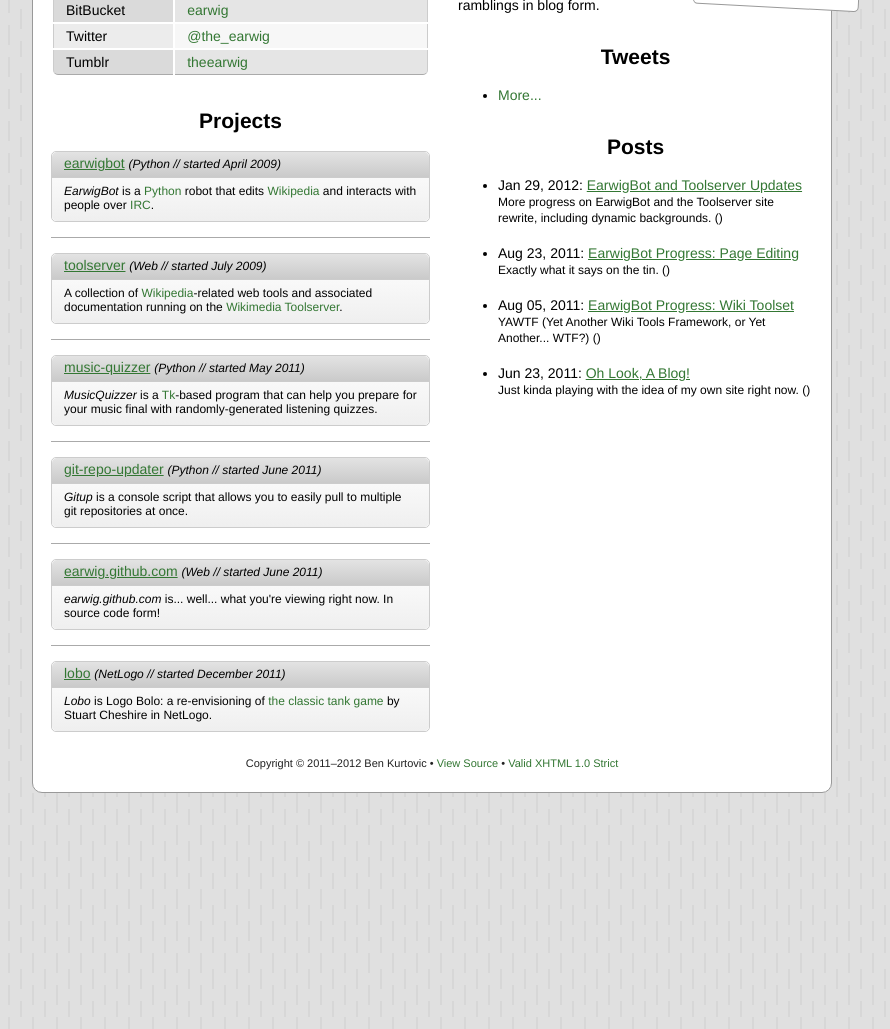
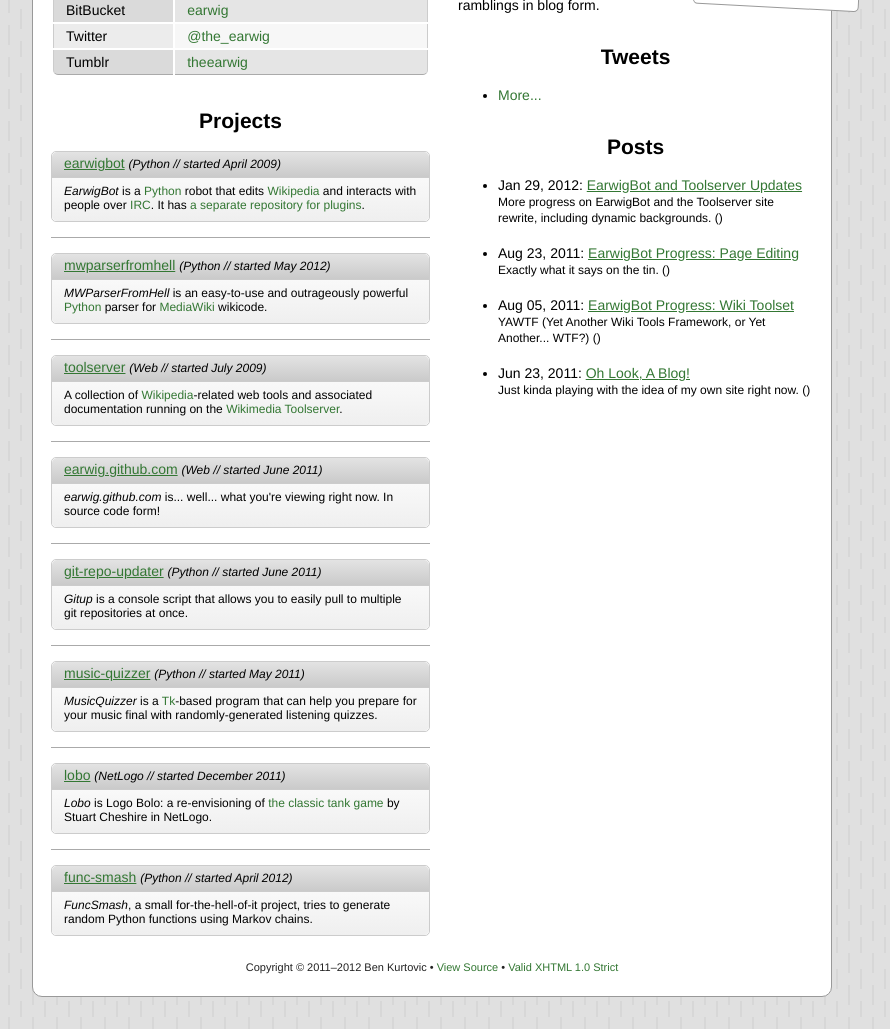
Before and after one commit to earwig/benkurtovic.com, a Jekyll site: the page built from index.html, in a window 1280 px wide, cut to the strip 327-1356 px from the top of the page. Shown: the whole strip, without its empty margins (208-1098 px from the left). Built offline with Jekyll 4.4.1, drawn with Linux system fonts in a browser that asks for light colours; comment, search, counter and statistics services are not loaded; before the commit the page ends 1152 px from its top, so only the background shows below that.

Commit message:
Updates; fixing some XHTML errors as well.

```diff
--- a/_layouts/base.html
+++ b/_layouts/base.html
@@ -9,7 +9,7 @@
         <script src="/js/tweets.js" type="text/javascript"></script>
     </head>
     <body onload="load_tweets();">
-        <div id="forkme">
+        <div id="forkme-box">
             <a href="http://github.com/earwig">
                 <img id="forkme" src="/images/forkme.png" title="Fork me on GitHub" alt="Fork me on GitHub" />
             </a>
--- a/_layouts/home.html
+++ b/_layouts/home.html
@@ -59,7 +59,6 @@
                 <p>On this page, you can find my identities on a few other sites, check out the projects I'm working on, and read some of my incessant ramblings in blog form.</p>
                 <h2 class="index-header">Tweets</h2>
                 <ul id="tweets">
-                    <div id="twitter"></div>
                     <li><a href="http://twitter.com/the_earwig">More...</a></li>
                 </ul>
                 <h2 class="index-header">Posts</h2>
--- a/index.html
+++ b/index.html
@@ -5,16 +5,25 @@
 
 <div class="project">
     <div class="project-head">
-        <a class="invert" href="http://github.com/earwig/earwigbot">earwigbot</a> <span class="description"><i>(Python // started April 2009)</i></span>
+        <a class="invert" href="https://github.com/earwig/earwigbot">earwigbot</a> <span class="description"><i>(Python // started April 2009)</i></span>
     </div>
     <div class="project-body description">
-        <i>EarwigBot</i> is a <a href="http://python.org/">Python</a> robot that edits <a href="http://en.wikipedia.org/">Wikipedia</a> and interacts with people over <a href="http://en.wikipedia.org/wiki/Internet_Relay_Chat">IRC</a>.
+        <i>EarwigBot</i> is a <a href="http://python.org/">Python</a> robot that edits <a href="http://en.wikipedia.org/">Wikipedia</a> and interacts with people over <a href="http://en.wikipedia.org/wiki/Internet_Relay_Chat">IRC</a>. It has <a href="https://github.com/earwig/earwigbot-plugins">a separate repository for plugins</a>.
     </div>
 </div>
 <div class="divider"></div>
 <div class="project">
     <div class="project-head">
-        <a class="invert" href="http://github.com/earwig/toolserver">toolserver</a> <span class="description"><i>(Web // started July 2009)</i></span>
+        <a class="invert" href="https://github.com/earwig/mwparserfromhell">mwparserfromhell</a> <span class="description"><i>(Python // started May 2012)</i></span>
+    </div>
+    <div class="project-body description">
+        <i>MWParserFromHell</i> is an easy-to-use and outrageously powerful <a href="http://python.org/">Python</a> parser for <a href="http://mediawiki.org/">MediaWiki</a> wikicode.
+    </div>
+</div>
+<div class="divider"></div>
+<div class="project">
+    <div class="project-head">
+        <a class="invert" href="https://github.com/earwig/toolserver">toolserver</a> <span class="description"><i>(Web // started July 2009)</i></span>
     </div>
     <div class="project-body description">
         A collection of <a href="http://en.wikipedia.org/">Wikipedia</a>-related web tools and associated documentation running on the <a href="http://toolserver.org/">Wikimedia Toolserver</a>.
@@ -23,7 +32,25 @@
 <div class="divider"></div>
 <div class="project">
     <div class="project-head">
-        <a class="invert" href="http://github.com/earwig/music-quizzer">music-quizzer</a> <span class="description"><i>(Python // started May 2011)</i></span>
+        <a class="invert" href="https://github.com/earwig/earwig.github.com">earwig.github.com</a> <span class="description"><i>(Web // started June 2011)</i></span>
+    </div>
+    <div class="project-body description">
+        <i>earwig.github.com</i> is... well... what you're viewing right now. In source code form!
+    </div>
+</div>
+<div class="divider"></div>
+<div class="project">
+    <div class="project-head">
+        <a class="invert" href="https://github.com/earwig/git-repo-updater">git-repo-updater</a> <span class="description"><i>(Python // started June 2011)</i></span>
+    </div>
+    <div class="project-body description">
+        <i>Gitup</i> is a console script that allows you to easily pull to multiple git repositories at once.
+    </div>
+</div>
+<div class="divider"></div>
+<div class="project">
+    <div class="project-head">
+        <a class="invert" href="https://github.com/earwig/music-quizzer">music-quizzer</a> <span class="description"><i>(Python // started May 2011)</i></span>
     </div>
     <div class="project-body description">
         <i>MusicQuizzer</i> is a <a href="http://en.wikipedia.org/wiki/Tk_(framework)">Tk</a>-based program that can help you prepare for your music final with randomly-generated listening quizzes.
@@ -32,27 +59,18 @@
 <div class="divider"></div>
 <div class="project">
     <div class="project-head">
-        <a class="invert" href="http://github.com/earwig/git-repo-updater">git-repo-updater</a> <span class="description"><i>(Python // started June 2011)</i></span>
+        <a class="invert" href="https://github.com/earwig/lobo">lobo</a> <span class="description"><i>(NetLogo // started December 2011)</i></span>
     </div>
     <div class="project-body description">
-        <i>Gitup</i> is a console script that allows you to easily pull to multiple git repositories at once.
+        <i>Lobo</i> is Logo Bolo: a re-envisioning of <a href="http://en.wikipedia.org/wiki/Bolo_(video_game)">the classic tank game</a> by Stuart Cheshire in NetLogo.
     </div>
 </div>
 <div class="divider"></div>
 <div class="project">
     <div class="project-head">
-        <a class="invert" href="http://github.com/earwig/earwig.github.com">earwig.github.com</a> <span class="description"><i>(Web // started June 2011)</i></span>
+        <a class="invert" href="https://github.com/earwig/func-smash">func-smash</a> <span class="description"><i>(Python // started April 2012)</i></span>
     </div>
     <div class="project-body description">
-        <i>earwig.github.com</i> is... well... what you're viewing right now. In source code form!
+        <i>FuncSmash</i>, a small for-the-hell-of-it project, tries to generate random Python functions using Markov chains.
     </div>
 </div>
-<div class="divider"></div>
-<div class="project">
-    <div class="project-head">
-        <a class="invert" href="http://github.com/earwig/lobo">lobo</a> <span class="description"><i>(NetLogo // started December 2011)</i></span>
-    </div>
-    <div class="project-body description">
-        <i>Lobo</i> is Logo Bolo: a re-envisioning of <a href="http://en.wikipedia.org/wiki/Bolo_(video_game)">the classic tank game</a> by Stuart Cheshire in NetLogo.
-    </div>
-</div>
--- a/js/tweets.js
+++ b/js/tweets.js
@@ -1,5 +1,5 @@
 function load_tweets() {
-    var element = document.getElementById("twitter");
+    var element = document.getElementById("tweets");
     if (element) {
         var callback = "like_a_boss";
         var username = "the_earwig";
@@ -20,14 +20,16 @@
 }
 
 function show_tweets(tweets, element) {
+    var addedHTML = "";
     for (t in tweets) {
         var tweet = tweets[t];
         var t = '<li class="post">' + fmt_text(tweet["text"]) + "<br />";
         t += '<a href="http://twitter.com/' + tweet["user"]["screen_name"] + '/status/' + tweet["id_str"] + '">'
         t += '<span class="tweet description">' + fmt_date(tweet["created_at"]) + "</span>";
         t += "</a></li>";
-        element.innerHTML += t;
+        addedHTML += t;
     }
+    element.innerHTML = addedHTML + element.innerHTML;
 }
 
 function fmt_text(t) {
```
Also changed, not shown: README.md.
